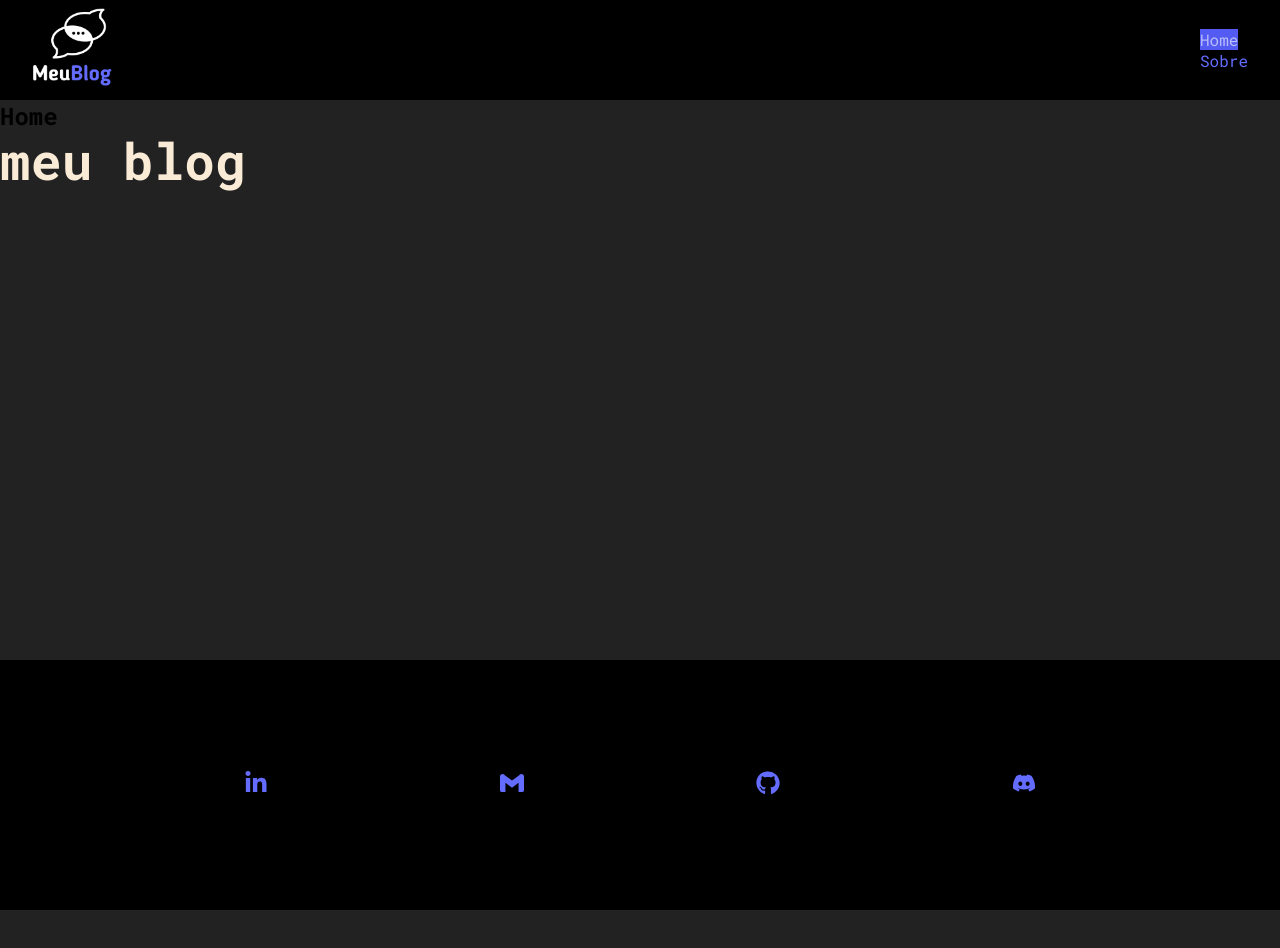
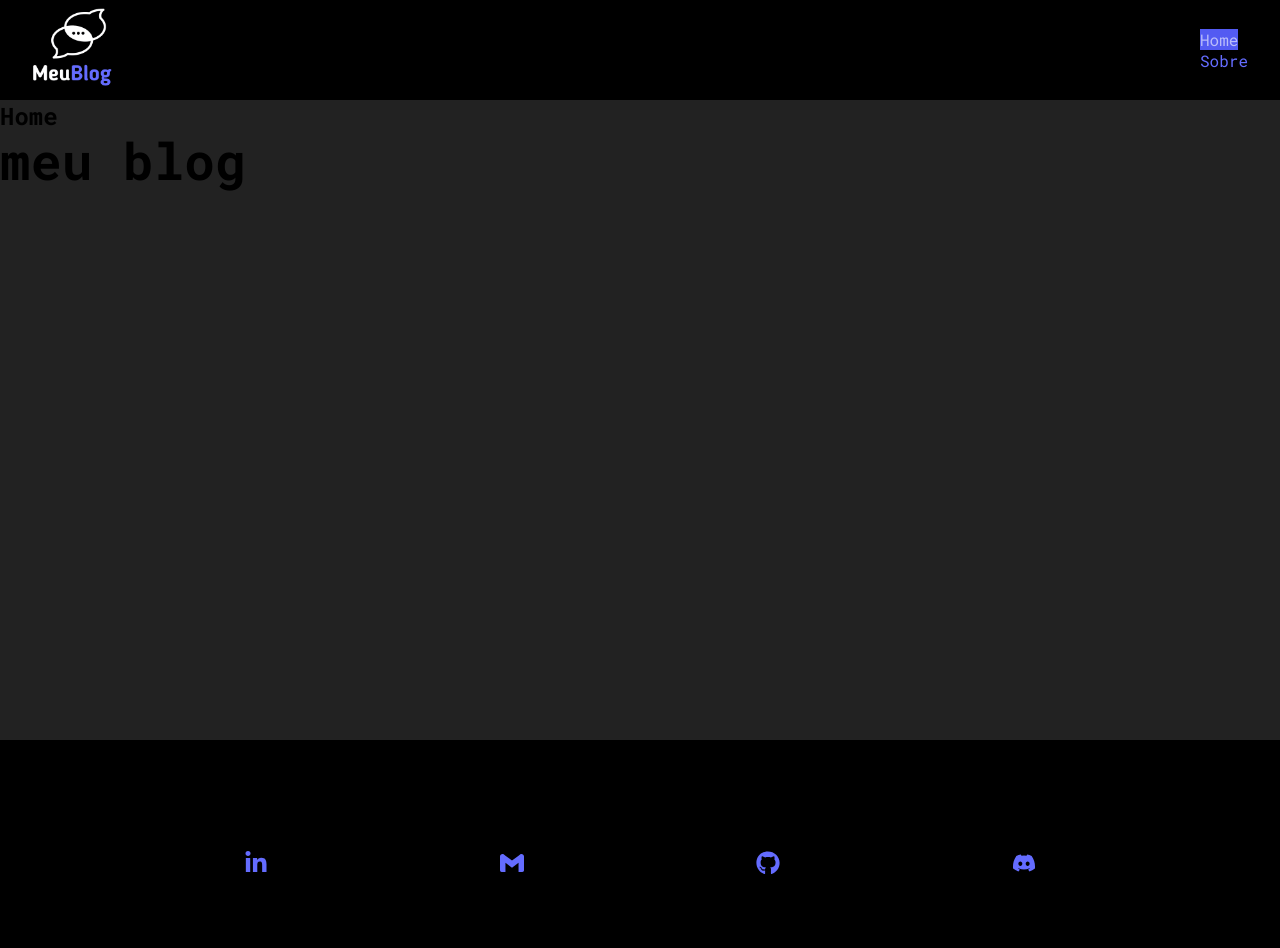
Before and after one commit to alexandreSouza31/Meu_Blog, a React (Vite) app: page / in a window 1280 px wide. Shown: the top 948 px of the page. Before the commit the page ends 910 px from the top, so only its background shows below. Built offline with nearby package versions, Linux system fonts and the light colour scheme.

Commit message:
will increase height of container_app

```diff
--- a/src/App.css
+++ b/src/App.css
@@ -3,10 +3,6 @@
   flex-direction: column;
   align-items: center; */
   width: 100%;
-  min-height: 60vh;
+  min-height: 70vh;
   margin-bottom: 5rem;
 }
-
-.container_app h1{
-  color: antiquewhite;
-}
```
